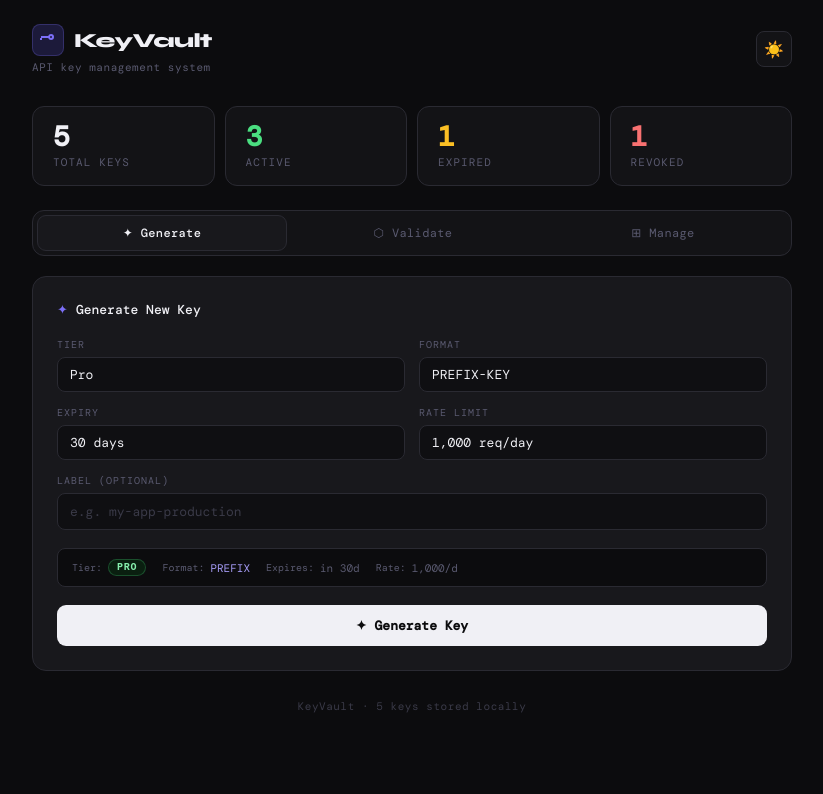
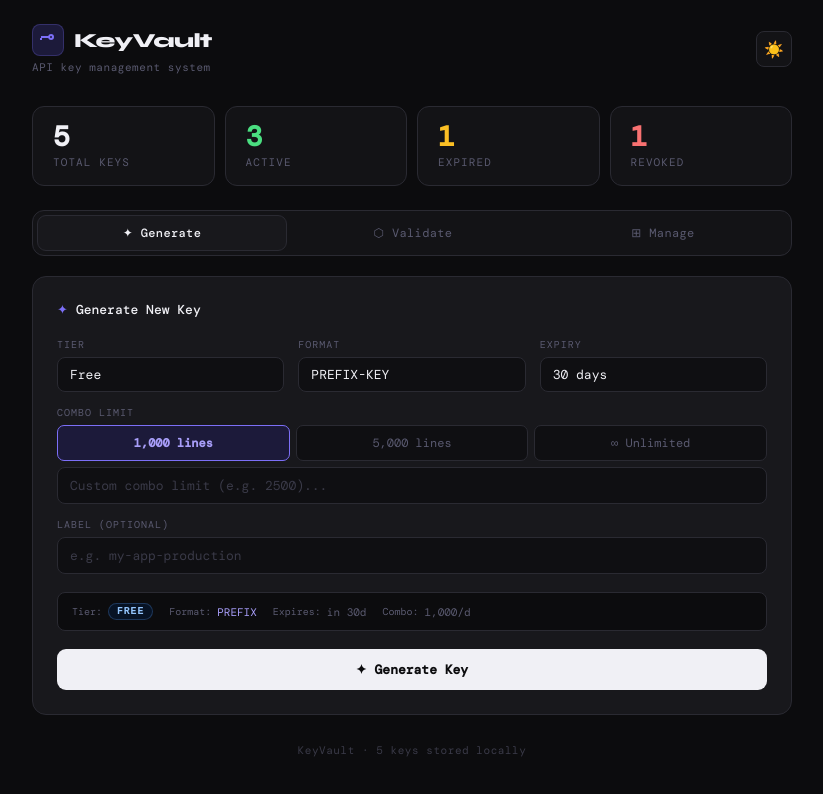
Before and after one commit to yukichanniel1-ai/Key-system, a Next.js app: page / in a window 1280 px wide. Shown: the top 794 px of the page, without its empty margins (228-1051 px from the left). Built offline with nearby package versions, Linux system fonts and the light colour scheme.

Commit message:
Add files via upload

```diff
--- a/pages/index.tsx
+++ b/pages/index.tsx
@@ -21,7 +21,7 @@ function generateKeyValue(format: string, tier: string): string {
     case "hex": return hexRand(32);
     case "alphanum": return alphaRand(24);
     case "prefix": {
-      const pfx = { free: "free", pro: "pro", enterprise: "ent", admin: "adm" }[tier];
+      const pfx = { free: "free", vip: "vip" }[tier] ?? "key";
       return `${pfx}_${alphaRand(8)}_${alphaRand(8)}`;
     }
     default: return uuidv4();
@@ -29,13 +29,16 @@ function generateKeyValue(format: string, tier: string): string {
 }
 
 // ─── INITIAL SEED DATA ────────────────────────────────────────────────────────
-const SEED: ApiKey[] = [
-  { id: uuidv4(), key: "pro_ab3fxyz1_mn7pqrs2", label: "mobile-app-prod", tier: "pro", rateLimit: "10000", createdAt: Date.now() - 86400000 * 10, expiresAt: Date.now() + 86400000 * 20, revoked: false, usageCount: 1482 },
-  { id: uuidv4(), key: hexRand(32), label: "analytics-service", tier: "enterprise", rateLimit: "unlimited", createdAt: Date.now() - 86400000 * 30, expiresAt: Date.now() + 86400000 * 335, revoked: false, usageCount: 58210 },
-  { id: uuidv4(), key: uuidv4(), label: "sandbox-testing", tier: "free", rateLimit: "100", createdAt: Date.now() - 86400000 * 5, expiresAt: Date.now() + 86400000 * 2, revoked: false, usageCount: 44 },
-  { id: uuidv4(), key: alphaRand(24), label: "legacy-webhook", tier: "pro", rateLimit: "1000", createdAt: Date.now() - 86400000 * 90, expiresAt: Date.now() - 86400000 * 1, revoked: false, usageCount: 9320 },
-  { id: uuidv4(), key: "adm_" + alphaRand(8) + "_" + alphaRand(8), label: "ci-pipeline", tier: "admin", rateLimit: "unlimited", createdAt: Date.now() - 86400000 * 60, expiresAt: null, revoked: true, revokedAt: Date.now() - 86400000 * 3, usageCount: 301 },
-];
+function buildSeed(): ApiKey[] {
+  const now = Date.now();
+  return [
+    { id: uuidv4(), key: "vip_ab3fxyz1_mn7pqrs2", label: "mobile-app-prod", tier: "vip", rateLimit: "5000", threads: 16, createdAt: now - 86400000 * 10, expiresAt: now + 86400000 * 20, revoked: false, usageCount: 1482 },
+    { id: uuidv4(), key: hexRand(32), label: "analytics-service", tier: "vip", rateLimit: "unlimited", threads: 32, createdAt: now - 86400000 * 30, expiresAt: now + 86400000 * 335, revoked: false, usageCount: 58210 },
+    { id: uuidv4(), key: uuidv4(), label: "sandbox-testing", tier: "free", rateLimit: "1000", threads: 2, createdAt: now - 86400000 * 5, expiresAt: now + 86400000 * 2, revoked: false, usageCount: 44 },
+    { id: uuidv4(), key: alphaRand(24), label: "legacy-webhook", tier: "free", rateLimit: "1000", threads: 4, createdAt: now - 86400000 * 90, expiresAt: now - 86400000 * 1, revoked: false, usageCount: 9320 },
+    { id: uuidv4(), key: "vip_" + alphaRand(8) + "_" + alphaRand(8), label: "ci-pipeline", tier: "vip", rateLimit: "unlimited", threads: 8, createdAt: now - 86400000 * 60, expiresAt: null, revoked: true, revokedAt: now - 86400000 * 3, usageCount: 301 },
+  ];
+}
 
 // ─── THEME ────────────────────────────────────────────────────────────────────
 const THEMES = {
@@ -102,12 +105,10 @@ const THEMES = {
 // ─── TIER CONFIG ──────────────────────────────────────────────────────────────
 const TIER_CFG = {
   free: { label: "FREE", color: (t: Theme) => ({ bg: t.blueBg, text: t.blueText, border: t.blue + "40" }) },
-  pro: { label: "PRO", color: (t: Theme) => ({ bg: t.greenBg, text: t.greenText, border: t.green + "40" }) },
-  enterprise: { label: "ENTERPRISE", color: (t: Theme) => ({ bg: t.amberBg, text: t.amberText, border: t.amber + "40" }) },
-  admin: { label: "ADMIN", color: (t: Theme) => ({ bg: t.redBg, text: t.redText, border: t.red + "40" }) },
+  vip: { label: "VIP", color: (t: Theme) => ({ bg: t.amberBg, text: t.amberText, border: t.amber + "40" }) },
 };
 
-const RATE_OPTS = ["100", "500", "1000", "5000", "10000", "unlimited"];
+const COMBO_LIMIT_PRESETS = ["1000", "5000", "unlimited"];
 const EXPIRY_OPTS = [{ label: "7 days", days: 7 }, { label: "30 days", days: 30 }, { label: "90 days", days: 90 }, { label: "1 year", days: 365 }, { label: "Never", days: 0 }];
 
 // ─── COMPONENT PROP TYPES ─────────────────────────────────────────────────────
@@ -187,12 +188,17 @@ export default function App() {
   const [theme, setTheme] = useState<keyof typeof THEMES>("dark");
   const [tab, setTab] = useState("generate");
   const [keys, setKeys] = useState<ApiKey[]>(() => {
-    if (typeof window === "undefined") return SEED;
+    if (typeof window === "undefined") return buildSeed();
     try {
       const stored = localStorage.getItem("keyvault:keys");
-      if (stored) return JSON.parse(stored) as ApiKey[];
+      if (stored !== null) return JSON.parse(stored) as ApiKey[];
+      // First visit: seed and mark as seeded
+      const seed = buildSeed();
+      localStorage.setItem("keyvault:keys", JSON.stringify(seed));
+      localStorage.setItem("keyvault:seeded", "1");
+      return seed;
     } catch {}
-    return SEED;
+    return buildSeed();
   });
   useEffect(() => {
     try { localStorage.setItem("keyvault:keys", JSON.stringify(keys)); } catch {}
@@ -209,10 +215,13 @@ export default function App() {
   const [confirmDelete, setConfirmDelete] = useState<string | null>(null);
   const [validateInput, setValidateInput] = useState("");
   const [validateResult, setValidateResult] = useState<{ valid: boolean; reason?: string; key?: ApiKey } | null>(null);
-  const [tier, setTier] = useState<KeyTier>("pro");
+  const [tier, setTier] = useState<KeyTier>("free");
   const [format, setFormat] = useState<KeyFormat>("prefix");
+  const [editingThreads, setEditingThreads] = useState<string | null>(null);
+  const [editThreadsCustom, setEditThreadsCustom] = useState("");
   const [expiryDays, setExpiryDays] = useState(30);
   const [rateLimit, setRateLimit] = useState("1000");
+  const [comboLimitCustom, setComboLimitCustom] = useState("");
   const [label, setLabel] = useState("");
   const [expandedKey, setExpandedKey] = useState<string | null>(null);
 
@@ -239,7 +248,7 @@ export default function App() {
       const now = Date.now();
       const newKey: ApiKey = {
         id, key: keyValue, label: label.trim() || `${tier}-key-${Date.now().toString(36).slice(-4)}`,
-        tier, rateLimit, createdAt: now,
+        tier, rateLimit, threads: 1, createdAt: now,
         expiresAt: expiryDays > 0 ? now + expiryDays * 86400000 : null,
         revoked: false, usageCount: 0,
       };
@@ -413,18 +422,44 @@ export default function App() {
                 <span style={{ color: T.accent }}>✦</span> Generate New Key
               </div>
 
-              <div style={{ display: "grid", gridTemplateColumns: "1fr 1fr", gap: 14, marginBottom: 14 }}>
+              <div style={{ display: "grid", gridTemplateColumns: "1fr 1fr 1fr", gap: 14, marginBottom: 14 }}>
                 {[
-                  { lbl: "Tier", el: <Select value={tier} onChange={e => setTier(e.target.value as KeyTier)} options={[{ value: "free", label: "Free" }, { value: "pro", label: "Pro" }, { value: "enterprise", label: "Enterprise" }, { value: "admin", label: "Admin" }]} /> },
+                  { lbl: "Tier", el: <Select value={tier} onChange={e => setTier(e.target.value as KeyTier)} options={[{ value: "free", label: "Free" }, { value: "vip", label: "VIP" }]} /> },
                   { lbl: "Format", el: <Select value={format} onChange={e => setFormat(e.target.value as KeyFormat)} options={[{ value: "uuid", label: "UUID v4" }, { value: "hex", label: "HEX-32" }, { value: "alphanum", label: "ALPHANUM-24" }, { value: "prefix", label: "PREFIX-KEY" }]} /> },
                   { lbl: "Expiry", el: <Select value={expiryDays} onChange={e => setExpiryDays(Number(e.target.value))} options={EXPIRY_OPTS.map(o => ({ value: o.days, label: o.label }))} /> },
-                  { lbl: "Rate Limit", el: <Select value={rateLimit} onChange={e => setRateLimit(e.target.value)} options={RATE_OPTS.map(v => ({ value: v, label: v === "unlimited" ? "Unlimited" : `${Number(v).toLocaleString()} req/day` }))} /> },
                 ].map(({ lbl, el }) => (
                   <div key={lbl}>
                     <div style={{ fontSize: 10, color: T.muted, textTransform: "uppercase", letterSpacing: "0.1em", marginBottom: 6 }}>{lbl}</div>
                     {el}
                   </div>
                 ))}
+              </div>
+
+
+              {/* Combo Limit — full width */}
+              <div style={{ marginBottom: 14 }}>
+                <div style={{ fontSize: 10, color: T.muted, textTransform: "uppercase", letterSpacing: "0.1em", marginBottom: 6 }}>Combo Limit</div>
+                <div style={{ display: "flex", flexDirection: "column", gap: 6 }}>
+                  <div style={{ display: "flex", gap: 6 }}>
+                    {COMBO_LIMIT_PRESETS.map(v => (
+                      <button key={v} type="button"
+                        onClick={() => { setRateLimit(v); setComboLimitCustom(""); }}
+                        style={{ flex: 1, padding: "9px 0", borderRadius: 7, border: `0.5px solid ${rateLimit === v && !comboLimitCustom ? T.accent : T.border}`, background: rateLimit === v && !comboLimitCustom ? T.accentBg : "var(--inp)", color: rateLimit === v && !comboLimitCustom ? T.accentText : T.muted, fontSize: 12, fontFamily: "inherit", cursor: "pointer", fontWeight: rateLimit === v && !comboLimitCustom ? 600 : 400, transition: "all 0.15s" }}>
+                        {v === "unlimited" ? "∞ Unlimited" : `${Number(v).toLocaleString()} lines`}
+                      </button>
+                    ))}
+                  </div>
+                  <input
+                    type="number"
+                    min={1}
+                    value={comboLimitCustom}
+                    onChange={e => { setComboLimitCustom(e.target.value); if (e.target.value) setRateLimit(e.target.value); }}
+                    placeholder="Custom combo limit (e.g. 2500)..."
+                    style={{ width: "100%", background: "var(--inp)", border: `0.5px solid ${comboLimitCustom ? T.accent : T.border}`, borderRadius: 8, color: "var(--text)", fontFamily: "inherit", fontSize: 13, padding: "9px 12px", outline: "none", boxSizing: "border-box" as const, transition: "border-color 0.15s" }}
+                    onFocus={e => e.target.style.borderColor = T.accent}
+                    onBlur={e => e.target.style.borderColor = comboLimitCustom ? T.accent : "var(--bord)"}
+                  />
+                </div>
               </div>
 
               <div style={{ marginBottom: 18 }}>
@@ -439,7 +474,7 @@ export default function App() {
                     ["Tier", <KeyStatusBadge key="t" k={{ tier, revoked: false, expiresAt: null }} T={T} />],
                     ["Format", <span key="f" style={{ fontSize: 11, color: T.accentText }}>{format.toUpperCase()}</span>],
                     ["Expires", <span key="e" style={{ fontSize: 11, color: T.muted }}>{expiryDays > 0 ? `in ${expiryDays}d` : "Never"}</span>],
-                    ["Rate", <span key="r" style={{ fontSize: 11, color: T.muted }}>{rateLimit === "unlimited" ? "∞" : `${Number(rateLimit).toLocaleString()}/d`}</span>],
+                    ["Combo", <span key="r" style={{ fontSize: 11, color: T.muted }}>{rateLimit === "unlimited" ? "∞" : `${Number(rateLimit).toLocaleString()}/d`}</span>],
                   ] as [string, React.ReactNode][]).map(([k, v]) => (
                     <div key={k} style={{ display: "flex", alignItems: "center", gap: 6 }}>
                       <span style={{ fontSize: 10, color: T.muted }}>{k}:</span>{v}
@@ -473,7 +508,7 @@ export default function App() {
                   </div>
                   <div style={{ display: "flex", gap: 16, fontSize: 11, color: T.muted, flexWrap: "wrap" }}>
                     <span>Label: <b style={{ color: T.text }}>{generatedKey.label}</b></span>
-                    <span>Rate: <b style={{ color: T.text }}>{generatedKey.rateLimit === "unlimited" ? "∞" : `${Number(generatedKey.rateLimit).toLocaleString()}/d`}</b></span>
+                    <span>Combo: <b style={{ color: T.text }}>{generatedKey.rateLimit === "unlimited" ? "∞" : `${Number(generatedKey.rateLimit).toLocaleString()}/d`}</b></span>
                     <span>Expires: <b style={{ color: T.text }}>{fmtDate(generatedKey.expiresAt)}</b></span>
                   </div>
                 </div>
@@ -510,7 +545,7 @@ export default function App() {
                   </div>
                   {validateResult.valid && validateResult.key && (
                     <div style={{ display: "grid", gridTemplateColumns: "1fr 1fr", gap: 10 }}>
-                      {[["Label", validateResult.key.label], ["Tier", validateResult.key.tier?.toUpperCase()], ["Rate Limit", validateResult.key.rateLimit === "unlimited" ? "Unlimited" : `${Number(validateResult.key.rateLimit).toLocaleString()}/day`], ["Usage Count", validateResult.key.usageCount.toLocaleString()], ["Created", fmtDate(validateResult.key.createdAt)], ["Expires", fmtDate(validateResult.key.expiresAt)]].map(([k, v]) => (
+                      {[["Label", validateResult.key.label], ["Tier", validateResult.key.tier?.toUpperCase()], ["Combo Limit", validateResult.key.rateLimit === "unlimited" ? "Unlimited" : `${Number(validateResult.key.rateLimit).toLocaleString()}/day`], ["Threads", String((validateResult.key as ApiKey).threads ?? 1)], ["Usage Count", validateResult.key.usageCount.toLocaleString()], ["Created", fmtDate(validateResult.key.createdAt)], ["Expires", fmtDate(validateResult.key.expiresAt)]].map(([k, v]) => (
                         <div key={k}>
                           <div style={{ fontSize: 10, color: T.greenText + "99", textTransform: "uppercase", letterSpacing: "0.08em", marginBottom: 2 }}>{k}</div>
                           <div style={{ fontSize: 12, color: T.text }}>{v}</div>
@@ -546,7 +581,7 @@ export default function App() {
                 <div style={{ flex: 1, minWidth: 160 }}>
                   <Input value={search} onChange={e => setSearch(e.target.value)} placeholder="Search label or key..." />
                 </div>
-                <Select value={filterTier} onChange={e => setFilterTier(e.target.value)} style={{ width: 120 }} options={[{ value: "all", label: "All tiers" }, { value: "free", label: "Free" }, { value: "pro", label: "Pro" }, { value: "enterprise", label: "Enterprise" }, { value: "admin", label: "Admin" }]} />
+                <Select value={filterTier} onChange={e => setFilterTier(e.target.value)} style={{ width: 120 }} options={[{ value: "all", label: "All tiers" }, { value: "free", label: "Free" }, { value: "vip", label: "VIP" }]} />
                 <Select value={filterStatus} onChange={e => setFilterStatus(e.target.value)} style={{ width: 120 }} options={[{ value: "all", label: "All status" }, { value: "active", label: "Active" }, { value: "expired", label: "Expired" }, { value: "revoked", label: "Revoked" }]} />
                 <Select value={sortBy} onChange={e => setSortBy(e.target.value)} style={{ width: 120 }} options={[{ value: "newest", label: "Newest" }, { value: "oldest", label: "Oldest" }, { value: "label", label: "Label A-Z" }, { value: "usage", label: "Most used" }]} />
               </div>
@@ -595,12 +630,53 @@ export default function App() {
                         {isExpanded && (
                           <div style={{ borderTop: `0.5px solid ${T.border}`, padding: "14px 14px", background: T.surface, animation: "slideDown 0.15s ease" }}>
                             <div style={{ display: "grid", gridTemplateColumns: "1fr 1fr", gap: 12, marginBottom: 14 }}>
-                              {[["Created", fmtDate(k.createdAt)], ["Expires", fmtDate(k.expiresAt)], ["Rate Limit", k.rateLimit === "unlimited" ? "Unlimited" : `${Number(k.rateLimit).toLocaleString()}/day`], ["Usage Count", k.usageCount.toLocaleString()], ["ID", k.id.slice(0, 18) + "…"], ...(k.revoked ? [["Revoked At", fmtDate(k.revokedAt ?? null)]] : [])].map(([lbl, val]) => (
+                              {[["Created", fmtDate(k.createdAt)], ["Expires", fmtDate(k.expiresAt)], ["Combo Limit", k.rateLimit === "unlimited" ? "Unlimited" : `${Number(k.rateLimit).toLocaleString()}/day`], ["Usage Count", k.usageCount.toLocaleString()], ["ID", k.id.slice(0, 18) + "…"], ...(k.revoked ? [["Revoked At", fmtDate(k.revokedAt ?? null)]] : [])].map(([lbl, val]) => (
                                 <div key={lbl}>
                                   <div style={{ fontSize: 10, color: T.muted, textTransform: "uppercase", letterSpacing: "0.08em", marginBottom: 2 }}>{lbl}</div>
                                   <div style={{ fontSize: 12, color: T.text, wordBreak: "break-all" }}>{val}</div>
                                 </div>
                               ))}
+
+                            {/* Threads inline editor */}
+                            <div style={{ gridColumn: "1 / -1" }}>
+                              <div style={{ fontSize: 10, color: T.muted, textTransform: "uppercase", letterSpacing: "0.08em", marginBottom: 6 }}>Threads</div>
+                              <div style={{ display: "flex", flexDirection: "column", gap: 6 }}>
+                                <div style={{ display: "flex", gap: 5 }}>
+                                  {[1, 2, 4, 8, 16, 32].map(v => {
+                                    const cur = k.threads ?? 1;
+                                    const isActive = cur === v && !(editingThreads === k.id && editThreadsCustom && ![1,2,4,8,16,32].includes(Number(editThreadsCustom)));
+                                    return (
+                                      <button key={v} type="button"
+                                        onClick={() => {
+                                          setKeys(prev => prev.map(kk => kk.id === k.id ? { ...kk, threads: v } : kk));
+                                          setEditingThreads(k.id);
+                                          setEditThreadsCustom("");
+                                          notify(`Threads set to ${v}`);
+                                        }}
+                                        style={{ flex: 1, padding: "7px 0", borderRadius: 7, border: `0.5px solid ${isActive ? T.accent : T.border}`, background: isActive ? T.accentBg : "var(--inp)", color: isActive ? T.accentText : T.muted, fontSize: 11, fontFamily: "inherit", cursor: "pointer", fontWeight: isActive ? 600 : 400, transition: "all 0.15s" }}>
+                                        {v}
+                                      </button>
+                                    );
+                                  })}
+                                </div>
+                                <input
+                                  type="number"
+                                  min={1}
+                                  max={512}
+                                  value={editingThreads === k.id ? editThreadsCustom : (![1,2,4,8,16,32].includes(k.threads ?? 1) ? String(k.threads ?? 1) : "")}
+                                  onChange={e => {
+                                    setEditingThreads(k.id);
+                                    setEditThreadsCustom(e.target.value);
+                                    const v = Number(e.target.value);
+                                    if (v > 0) setKeys(prev => prev.map(kk => kk.id === k.id ? { ...kk, threads: v } : kk));
+                                  }}
+                                  placeholder={`Custom (current: ${k.threads ?? 1})`}
+                                  style={{ width: "100%", background: "var(--inp)", border: `0.5px solid ${editingThreads === k.id && editThreadsCustom ? T.accent : T.border}`, borderRadius: 8, color: "var(--text)", fontFamily: "inherit", fontSize: 12, padding: "7px 10px", outline: "none", boxSizing: "border-box" as const, transition: "border-color 0.15s" }}
+                                  onFocus={e => { e.target.style.borderColor = T.accent; setEditingThreads(k.id); }}
+                                  onBlur={e => { e.target.style.borderColor = "var(--bord)"; if (editThreadsCustom) notify(`Threads set to ${editThreadsCustom}`); }}
+                                />
+                              </div>
+                            </div>
                             </div>
 
                             {/* Full key display */}
```
